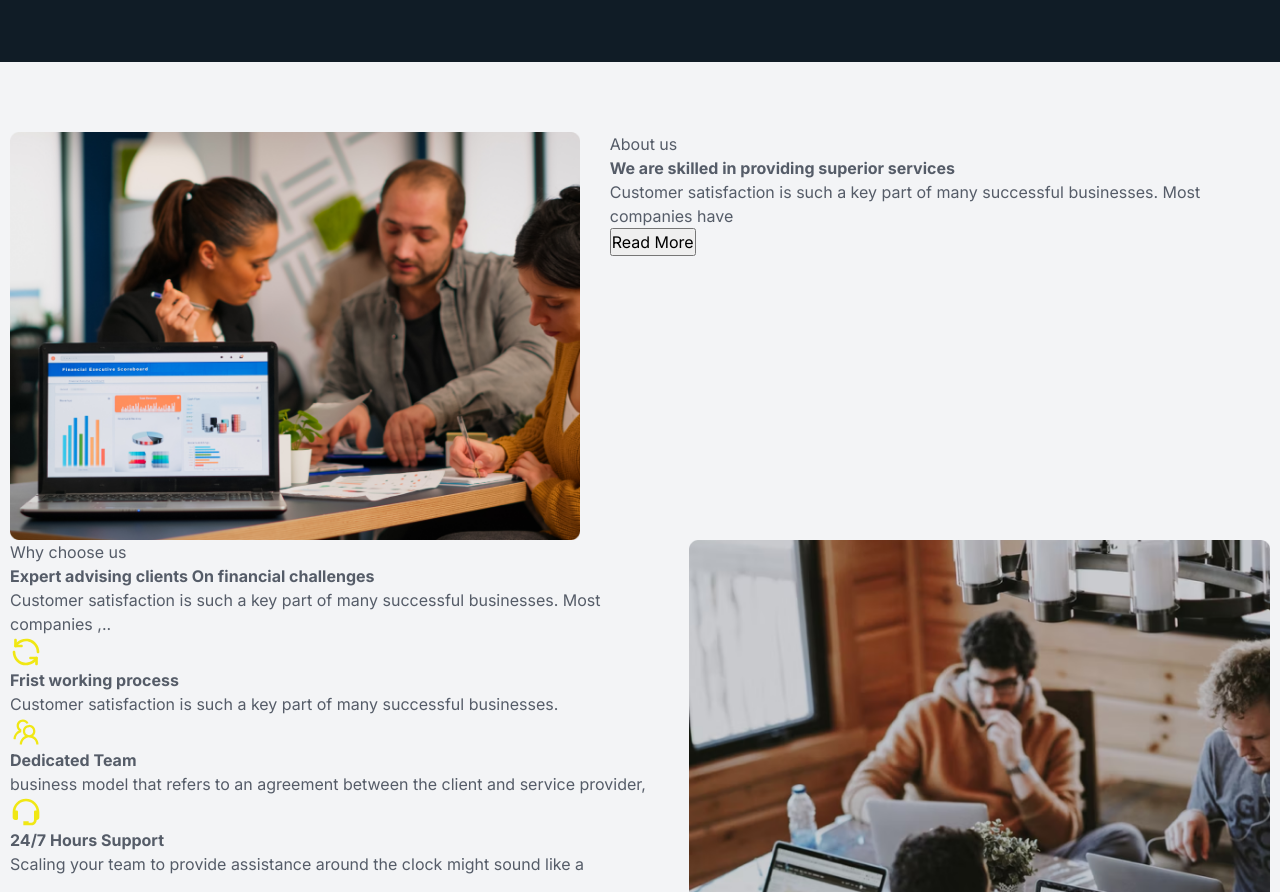
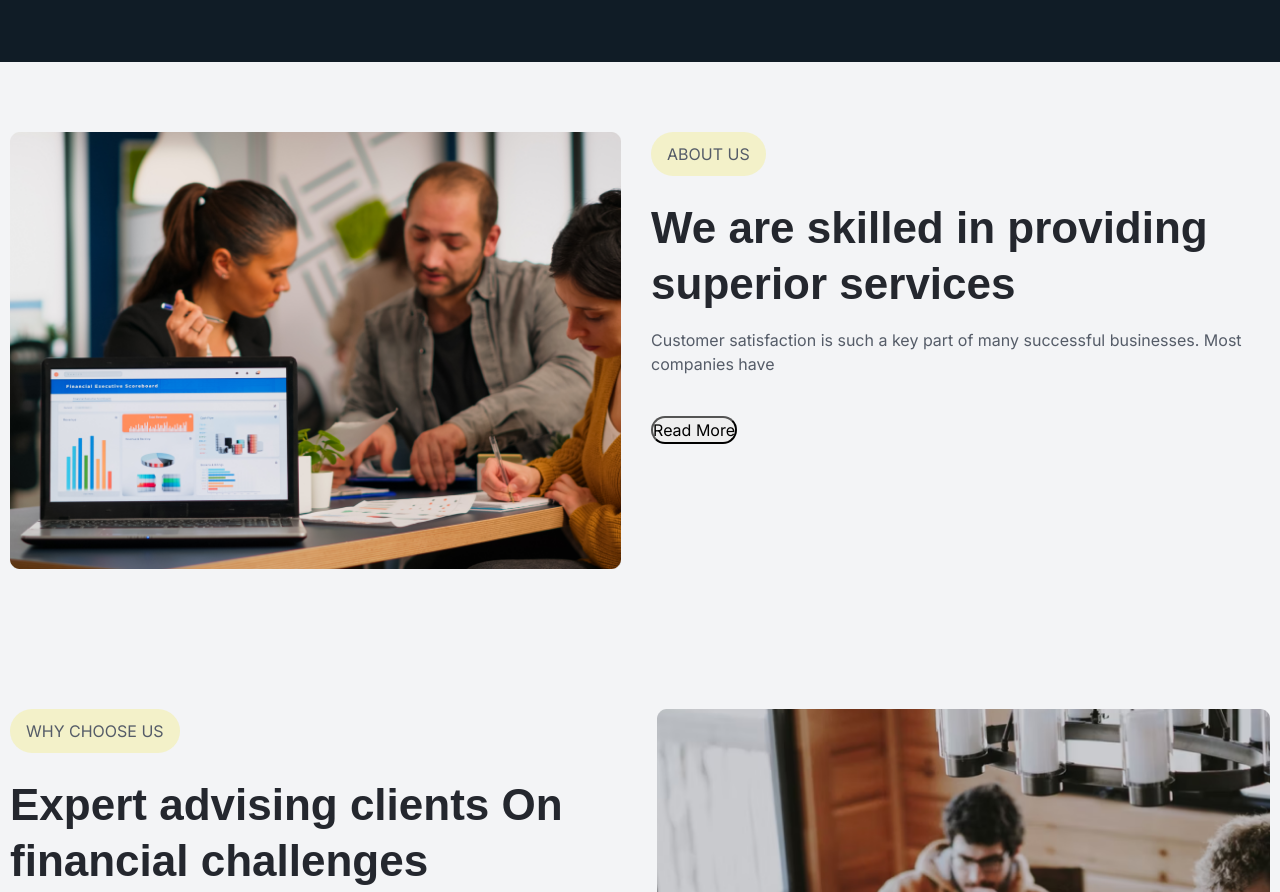
Before and after one commit to progdidi/risecreative, a website: page app/index.html in a window 1280 px wide. Shown: the part 920-1812 px from the top of the page. Drawn offline with Linux system fonts and the light colour scheme.

Commit message:
feat: feat about section

```diff
--- a/app/scss/blocks/_about.scss
+++ b/app/scss/blocks/_about.scss
@@ -3,8 +3,12 @@
 .about-div {
     display: flex;
     gap: 30px;
+    margin-bottom: 140px;
     &:nth-child(even) {
         flex-direction: row-reverse;
+    }
+    &:last-child {
+        margin-bottom: 0;
     }
 }
 .about-div__media {
@@ -12,20 +16,56 @@
 .about-div__media-img {
 }
 .about-div__info {
+    width: 628px;
+    &-subtitle {
+        background: rgba(240, 231, 20, 0.2);
+        border-radius: 1000px;
+        padding: 10px 16px;
+        width: fit-content;
+        margin-bottom: 24px;
+        text-transform: uppercase;
     }
-.about-div__info-subtitle {
+    &-title {
+        font-family: var(--second-family);
+        font-weight: 600;
+        font-size: 44px;
+        line-height: 127%;
+        color: #24272e;
+        margin-bottom: 16px;
     }
-.about-div__info-title {
+    &-text {
+        margin-bottom: 40px;
     }
-.about-div__info-text {
+    &-button {
+        border-radius: 122px;
     }
-.about-div__info-button {
 }
+
 .about-item {
+    display: flex;
+    gap: 24px;
+    width: 414px;
+    margin-bottom: 32px;
+    &__img {
+        width: 68px;
+        height: 68px;
+        background-color: #24272e;
+        border-radius: 50%;
+        display: flex;
+        justify-content: center;
+        align-items: center;
+        padding: 18px;
     }
-.about-item__img {
+    &__title {
+        font-family: var(--second-family);
+        font-weight: 600;
+        font-size: 20px;
+        line-height: 160%;
+        letter-spacing: -0.01em;
+        color: #24272e;
+        margin-bottom: 2px;
     }
-.about-item__title {
+    &__descr {
+        font-size: 16px;
     }
-.about-item__descr {
 }
```
Also changed, not shown: app/css/style.min.css. Lines whose indentation alone changed are shown as unchanged.
